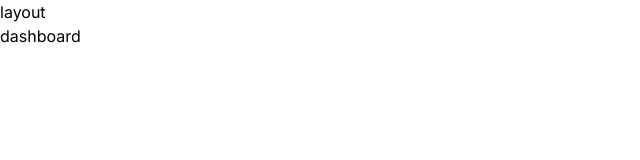
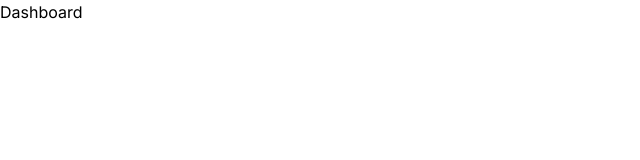
Before and after one commit to himanshi-sharma-123/Learning-Management-System, a Next.js app: page /dashboard in a window 1280 px wide. Shown: the top 160 px of the page, without its empty margins (0-640 px from the left). Built offline with nearby package versions, Linux system fonts and the light colour scheme.

Commit message:
authentication

```diff
--- a/app/(Home)/layout.js
+++ /dev/null
@@ -1,12 +0,0 @@
-import React from "react";
-
-const HomeLayout = ({ children }) => {
-  return (
-    <div>
-      <h1>layout</h1>
-      {children}
-    </div>
-  );
-};
-
-export default HomeLayout;
--- /dev/null
+++ b/app/(auth)/sign-in/[[...sign-in]]/page.jsx
@@ -0,0 +1,5 @@
+import { SignIn } from "@clerk/nextjs";
+
+export default function Page() {
+  return <SignIn />;
+}
--- /dev/null
+++ b/app/(auth)/sign-up/[[...sign-up]]/page.jsx
@@ -0,0 +1,5 @@
+import { SignUp } from "@clerk/nextjs";
+
+export default function Page() {
+  return <SignUp />;
+}
--- a/app/(Home)/(routes)/dashboard/page.js
+++ b/app/dashboard/page.jsx
@@ -3,7 +3,7 @@ import React from "react";
 function Dashboard() {
   return (
     <div>
-      <h1>dashboard</h1>
+      <h1>Dashboard</h1>
     </div>
   );
 }
--- a/app/layout.js
+++ b/app/layout.js
@@ -1,5 +1,6 @@
 import { Inter } from "next/font/google";
 import "./globals.css";
+import { ClerkProvider } from "@clerk/nextjs";
 
 const inter = Inter({ subsets: ["latin"] });
 
@@ -10,8 +11,10 @@ export const metadata = {
 
 export default function RootLayout({ children }) {
   return (
-    <html lang="en">
-      <body className={inter.className}>{children}</body>
-    </html>
+    <ClerkProvider>
+      <html lang="en">
+        <body className={inter.className}>{children}</body>
+      </html>
+    </ClerkProvider>
   );
 }
--- a/app/page.js
+++ b/app/page.js
@@ -1,5 +1,10 @@
 import Image from "next/image";
+import { UserButton } from "@clerk/nextjs";
 
 export default function Home() {
-  return <div>hello</div>;
+  return (
+    <div>
+      <UserButton afterSignOutUrl="/" />
+    </div>
+  );
 }
--- a/package.json
+++ b/package.json
@@ -9,9 +9,10 @@
     "lint": "next lint"
   },
   "dependencies": {
+    "@clerk/nextjs": "^4.29.4",
+    "next": "14.1.0",
     "react": "^18",
-    "react-dom": "^18",
-    "next": "14.1.0"
+    "react-dom": "^18"
   },
   "devDependencies": {
     "autoprefixer": "^10.0.1",
```
Also changed, not shown: middleware.ts (added, +12 -0 lines), tsconfig.json (added, +35 -0 lines), 1 other file (tests, documents, lock files or other folders).
